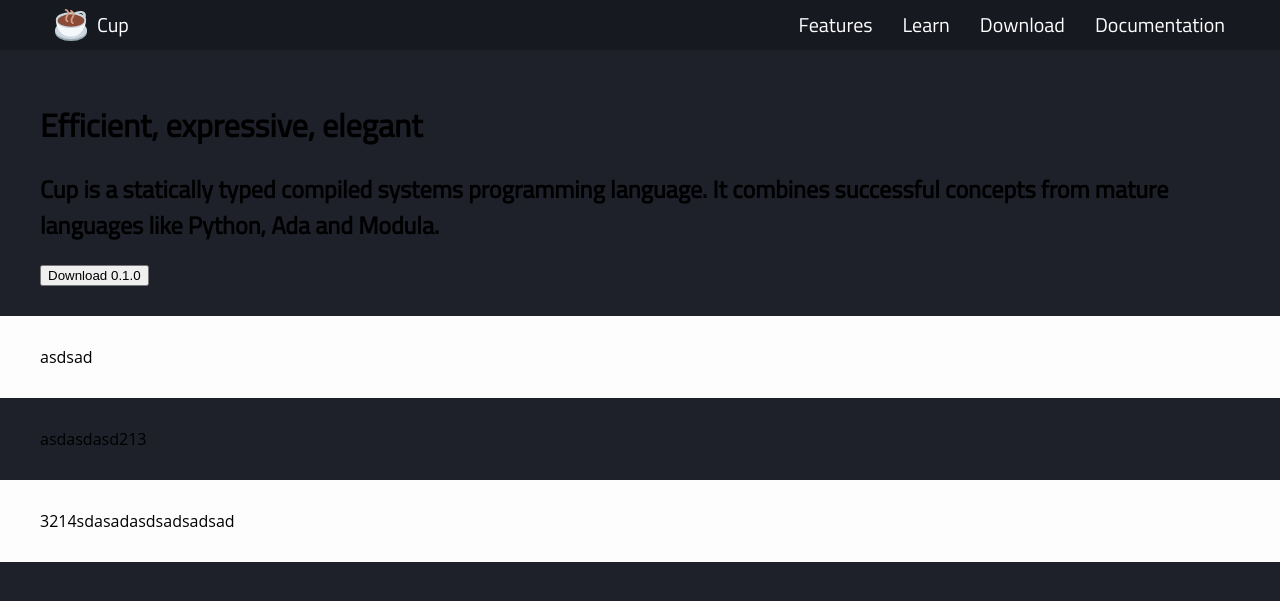
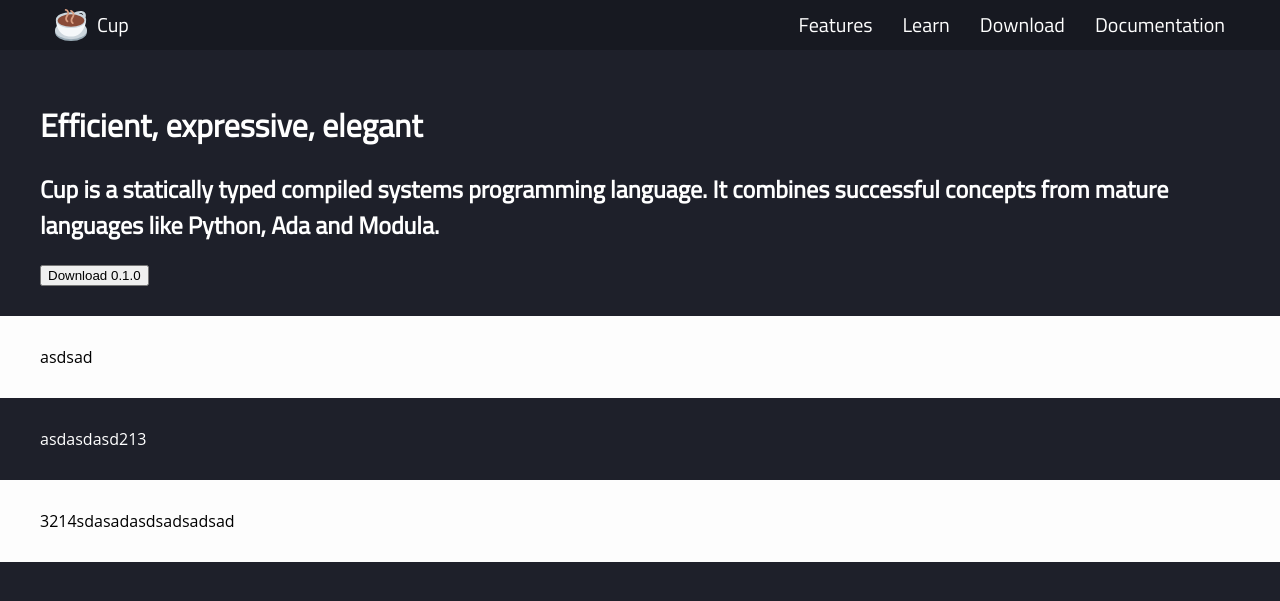
Before and after one commit to cup-lang/cup-lang.org, a Jekyll site: the page built from index.html, in a window 1280 px wide. Shown: the top 601 px of the page. Built offline with Jekyll 4.4.1, drawn with Linux system fonts in a browser that asks for light colours.

Commit message:
Update default.html

```diff
--- a/_layouts/default.html
+++ b/_layouts/default.html
@@ -79,9 +79,11 @@
         .section {
             position: relative;
             width: 100%;
+            color: #fff;
         }
 
         .section-odd {
+            color: #000;
             background: #fdfdfd;
         }
 
```
